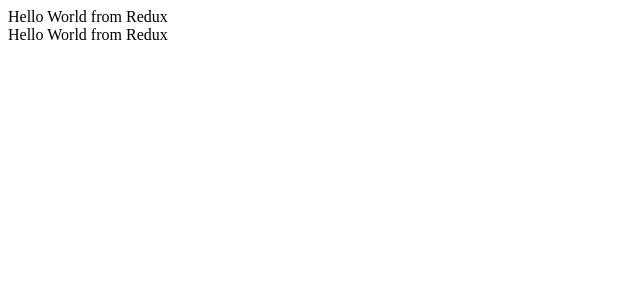
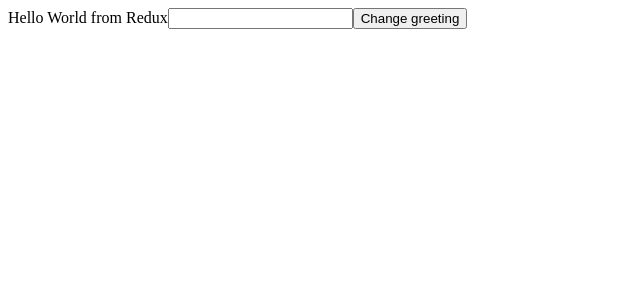
Before and after one commit to Georgy5/first_react_app, a React (Create React App) app: page / in a window 1280 px wide. Shown: the top 300 px of the page, without its empty margins (0-640 px from the left). Built offline with nearby package versions, Linux system fonts and the light colour scheme.

Commit message:
Only use HookComponent

```diff
--- a/src/HookedComponent.jsx
+++ b/src/HookedComponent.jsx
@@ -4,9 +4,11 @@
 const HookedComponent = () => {
   const greeting = useSelector((state) => state.greeting);
   return (
-    <div>
+    <>
       {greeting}
-    </div>
+      <input type="text" name="new-greeting" />
+      <button>Change greeting</button>
+    </>
   )
 };
 
--- a/src/index.js
+++ b/src/index.js
@@ -2,10 +2,10 @@
 import ReactDOM from 'react-dom';
 import { Provider } from 'react-redux';
 
-import App from './App';
+// import App from './App';
 import configureStore from './state/store/configureStore';
 
-import ConnectedComponent from './ConnectedComponent';
+// import ConnectedComponent from './ConnectedComponent';
 import HookedComponent from './HookedComponent';
 
 
@@ -16,7 +16,6 @@
 
 ReactDOM.render(
     <Provider store = {store}>
-        <ConnectedComponent />
         <HookedComponent />
     </Provider>,
     document.getElementById('root')
```
